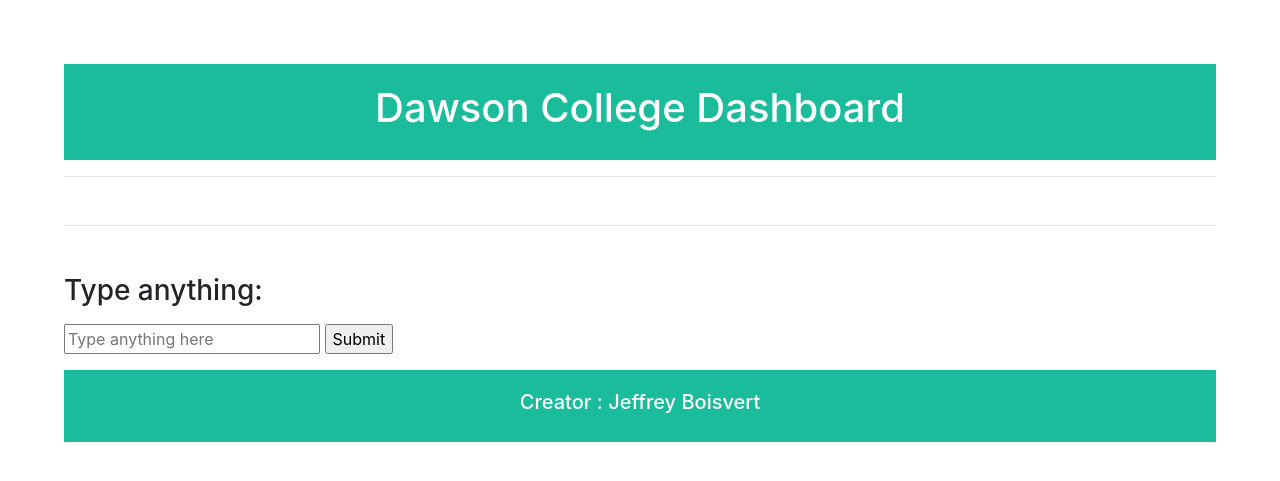
After one commit to jdboisvert/Dawson-College-Program-Analytics-Dashboard, a Flask app: template Dashboard-Actual/templates/loading.html in a window 1280 px wide. The commit adds this page. Shown: the top 481 px of the page. Run offline with Flask 2, Linux system fonts and the light colour scheme; the template is opened without the code that fills it, so the values that code supplies are empty; some libraries are stand-ins or nearby versions.

Commit message:
Adding loading page

```diff
--- a/Dashboard-Actual/app.py
+++ b/Dashboard-Actual/app.py
@@ -7,8 +7,13 @@
 
 @app.route('/')
 def index():
-    #SITE_ROOT = os.path.realpath(os.path.dirname(__file__))
+    return render_template("loading.html")
 
+
+
+@app.route('/', methods=['POST'])
+def form(display=None):
+    #First run scrapping
     dawsonwebscrapper.init()
 
     return render_template('index.html')
--- a/Dashboard-Actual/templates/index.html
+++ b/Dashboard-Actual/templates/index.html
@@ -5,6 +5,7 @@
 	<!-- Meta tags -->
 	<meta charset="utf-8">
 	<meta name="viewport" content="width=device-width, initial-scale=1, shrink-to-fit=no">
+	<title> Dawson College Analytics </title>
 	<!-- Bootstrap CSS -->
 	<link rel="stylesheet" href="https://stackpath.bootstrapcdn.com/bootstrap/4.1.3/css/bootstrap.min.css" integrity="sha384-MCw98/SFnGE8fJT3GXwEOngsV7Zt27NXFoaoApmYm81iuXoPkFOJwJ8ERdknLPMO" crossorigin="anonymous">
   <link rel="stylesheet" href="{{ url_for('static', filename='style.css') }}">
--- /dev/null
+++ b/Dashboard-Actual/templates/loading.html
@@ -0,0 +1,35 @@
+<!doctype html>
+<html lang="en">
+
+<head>
+	<!-- Meta tags -->
+	<meta charset="utf-8">
+	<meta name="viewport" content="width=device-width, initial-scale=1, shrink-to-fit=no">
+	<title> Dawson College Analytics </title>
+	<!-- Bootstrap CSS -->
+	<link rel="stylesheet" href="https://stackpath.bootstrapcdn.com/bootstrap/4.1.3/css/bootstrap.min.css" integrity="sha384-MCw98/SFnGE8fJT3GXwEOngsV7Zt27NXFoaoApmYm81iuXoPkFOJwJ8ERdknLPMO" crossorigin="anonymous">
+  <link rel="stylesheet" href="{{ url_for('static', filename='style.css') }}">
+
+</head>
+
+<body>
+	<header>
+	<h1 id="title-dashboard">Dawson College Dashboard</h1>
+</header>
+<hr>
+    <hr>
+
+    <h3>Type anything:</h3>
+    <p>
+    <form action="." method="POST">
+        <input type="text" name="anything" placeholder="Type anything here">
+        <input type="submit" name="anything_submit" value="Submit">
+    </form>
+    </p>
+
+	<footer>
+		<h5>Creator : Jeffrey Boisvert</h5>
+	</footer>
+</body>
+
+</html>
```
